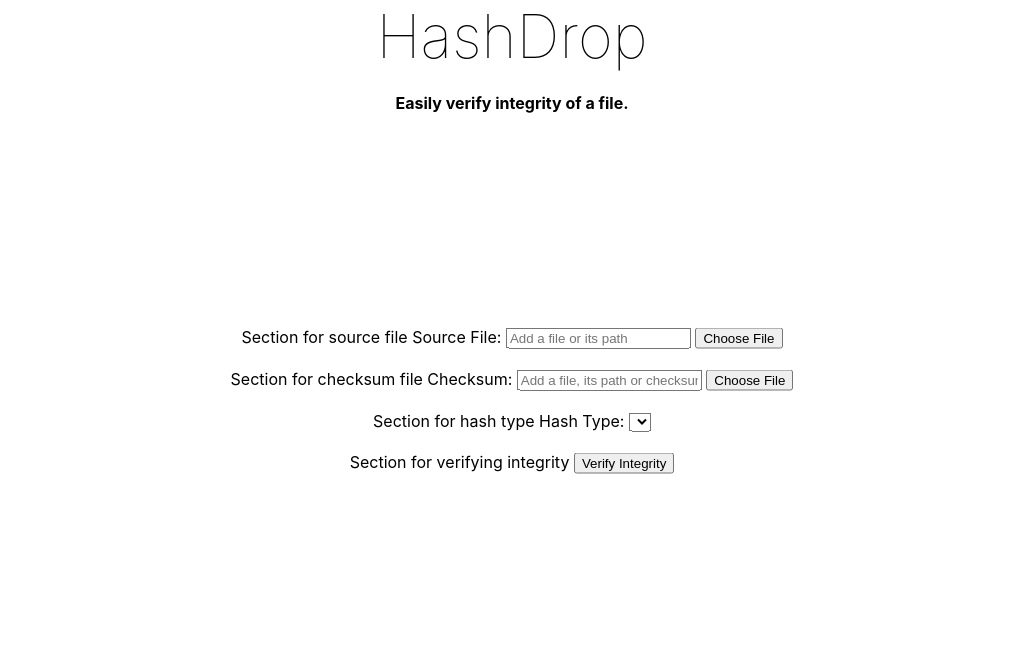
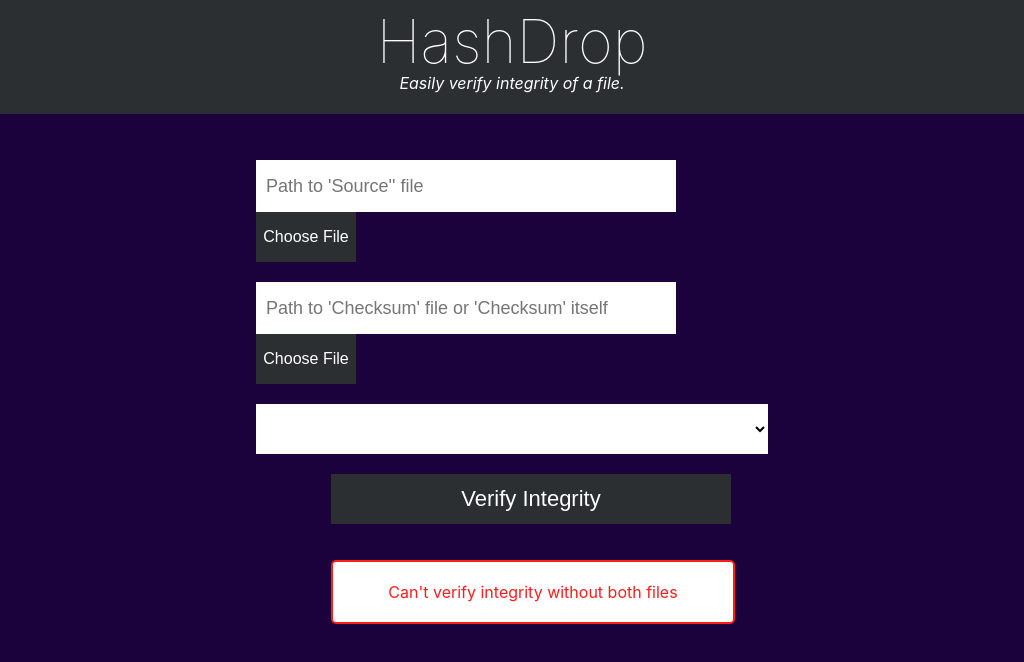
Before and after one commit to vms20591/HashDrop, an Electron app: page index.html in a window 1024 px wide. Both pictures are taken after a click on the button "Verify Integrity". Drawn offline with Linux system fonts and the light colour scheme; no server answers.

Commit message:
Improve UI and add flash message instead on alerts

```diff
--- a/hashdrop.js
+++ b/hashdrop.js
@@ -11,6 +11,7 @@
 var chooseChecksumBtn = document.getElementById('chooseChecksumBtn');
 var checkHashBtn = document.getElementById('checkHashBtn');
 var hashTypes = document.getElementById('hashTypes');
+var flashMessage = document.getElementById('flash-message');
 
 //Loading a list of available hashes onto <select> tag
 window.onload = function() {
@@ -82,7 +83,7 @@
             if (fs.existsSync(sourceFilePath)) {
                 sourceFd = fs.readFileSync(sourceFilePath, 'utf8');
             } else {
-                logToConsoleAndAlert(null, sourceFilePath + ' doesn\'t exist');
+                logToConsoleAndAlert(sourceFilePath + ' doesn\'t exist');
                 return;
             }
 
@@ -110,26 +111,48 @@
                 if (sourceHash === checksumHash) {
                     logToConsoleAndAlert(null, 'The file is intact');
                 } else {
-                    logToConsoleAndAlert(null, 'Oops! Seems the file has been tampered!');
+                    logToConsoleAndAlert('Oops! Seems the file has been tampered!');
                 }
             } else {
-                logToConsoleAndAlert(null, 'Some weird error occured!');
+                logToConsoleAndAlert('Some weird error occured!');
             }
         } catch (error) {
             logToConsoleAndAlert(error);
         }
     } else {
-        logToConsoleAndAlert(null, 'Can\'t verify integrity without both files');
+        logToConsoleAndAlert('Can\'t verify integrity without both files');
     }
 });
 
 //Logging to both console and window
 var logToConsoleAndAlert = function(error, message) {
     if (error) {
-        alert('Error occured reading file');
         console.log(error);
+        flashTheMessage(error.message || error, true);
     } else {
-        alert(message);
         console.log(message);
+        flashTheMessage(message, false);
     }
 };
+
+//Flash message onto screen instead of alert
+var flashTheMessage = function(message, isError) {
+    //Show flash message after a small delay
+    setTimeout(function() {
+        var color = '#2AB33B';
+
+        if (isError) {
+            color = '#FF1C1C';
+        }
+
+        flashMessage.innerHTML = message;
+        flashMessage.style.border = '2px solid ' + color;
+        flashMessage.style.color = color;
+        flashMessage.style.visibility = 'visible';
+    }, 300);
+
+    //Hide flash message after sometime
+    setTimeout(function() {
+        flashMessage.style.visibility = 'hidden';
+    }, 3000);
+};
--- a/index.css
+++ b/index.css
@@ -2,6 +2,9 @@
 body {
     padding: 0;
     margin: 0;
+    background-color: #1C023C;
+    color: #FFF;
+    box-sizing: border-box;
 }
 
 body {
@@ -11,7 +14,9 @@
 header {
     position: relative;
     text-align: center;
-    margin-bottom: 10px;
+    background: #2B2F32;
+    padding-top: 5px;
+    padding-bottom: 5px;
 }
 
 header h1 {
@@ -19,13 +24,66 @@
     font-weight: 100;
     margin: 0;
     padding: 0;
+    margin-bottom: -20px;
 }
 
 section.main {
-    width: 100%;
     position: absolute;
     top: 50%;
     left: 50%;
-    text-align: center;
     transform: translate(-50%, -50%);
 }
+
+section.main input,
+section.main select {
+    width: 400px;
+    height: 50px;
+    border: 0px;
+    border-radius: 0px;
+    padding-left: 10px;
+    padding-right: 10px;
+    font-size: 18px;
+    margin-right: 10px;
+    background-color: #FFF;
+}
+
+section.main select {
+    width: 100%;
+}
+
+section.main button {
+    width: 100px;
+    height: 50px;
+    padding: 5px;
+    color: #FFF;
+    background-color: #2B2F32;
+    border: 0px;
+    font-size: 16px;
+    text-align: center;
+    cursor: pointer;
+    transition: all 0.3s ease-in-out;
+}
+
+section.main button.btn-special {
+    width: 400px;
+    font-size: 22px;
+    margin-left: 75px;
+}
+
+section.main button:hover {
+    background: #FFF;
+    color: #2B2F32;
+}
+
+section.main p.flash-message {
+    visibility: hidden;
+    width: 400px;
+    height: 40px;
+    margin-left: 75px;
+    padding-top: 20px;
+    font-size: 16px;
+    background: #FFF;
+    text-align: center;
+    border-radius: 5px;
+    transition: all 0.3s ease-in-out;
+}
--- a/index.html
+++ b/index.html
@@ -12,45 +12,35 @@
     <div class="container">
         <header>
             <h1>HashDrop</h1>
-            <h4>Easily verify integrity of a file.</h4>
+            <p><i>Easily verify integrity of a file.</i></p>
         </header>
         <section class="main">
-            <!-->
-            Section for source file
-            </!-->
-            <label>Source File:
-          		<input type="text" id="sourceFile" placeholder="Add a file or its path" required/>
-        		</label>
+            <!-- Section for source file !-->
+            <input type="text" id="sourceFile" placeholder="Path to 'Source'' file " required/>
             <button type="button" id="chooseSourceBtn">Choose File</button>
             <br/><br/>
 
-            <!-->
-            Section for checksum file
-            </!-->
-            <label>Checksum:
-          		<input type="text" id="checksumFile" placeholder="Add a file, its path or checksum" required/>
-        		</label>
+            <!-- Section for checksum file !-->
+            <input type="text" id="checksumFile" placeholder="Path to 'Checksum' file or 'Checksum' itself" required/>
             <button type="button" id="chooseChecksumBtn">Choose File</button>
             <br/><br/>
 
-            <!-->
-            Section for hash type
-            </!-->
-            <label>Hash Type:
-							<select id="hashTypes" required>
-							</select>
-						</label>
+            <!-- Section for hash type !-->
+            <select id="hashTypes" required>
+						</select>
             <br/><br/>
 
-            <!-->
-            Section for verifying integrity
-            </!-->
-            <button type="button" id="checkHashBtn">Verify Integrity</button>
+            <!-- Section for verifying integrity !-->
+            <button type="button" class="btn-special" id="checkHashBtn">Verify Integrity</button>
+            <br/><br/>
+
+            <!-- Section for flash message -->
+            <p class="flash-message" id="flash-message"></p>
         </section>
         <footer></footer>
     </div>
     <!-- Custom scripts import -->
-    <script src="hashdrop.js"></script>
+    <script src=" hashdrop.js "></script>
 </body>
 
 </html>
```
